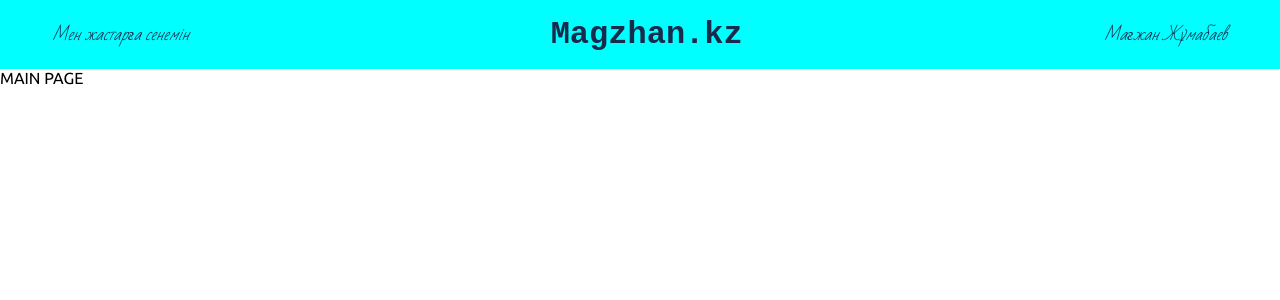
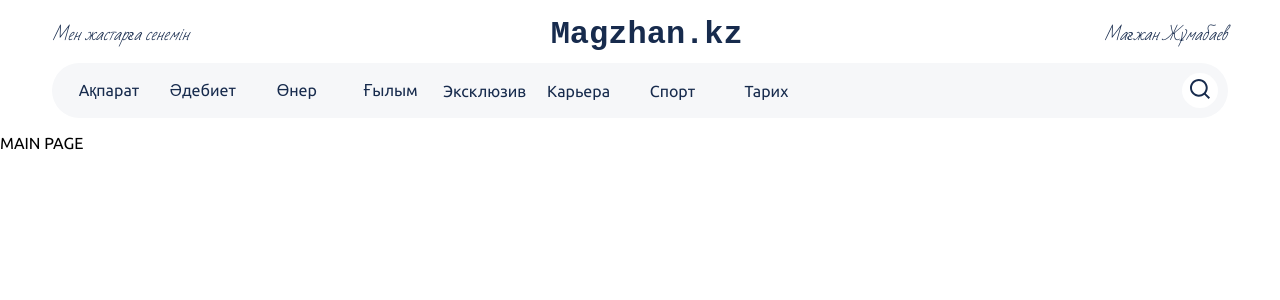
Before and after one commit to Yerbo71/news-app, a Next.js app: page / in a window 1280 px wide. Shown: the top 300 px of the page. Built offline with nearby package versions, Linux system fonts and the light colour scheme; a web font is replaced by a local one.

Commit message:
working with header and navigation

```diff
--- a/src/features/header/index.tsx
+++ b/src/features/header/index.tsx
@@ -3,6 +3,7 @@ import React from 'react';
 import {HeaderWrapper} from "@/features/header/styles";
 import Slogan from "@/shared/slogan/slogan";
 import Naming from "@/shared/naming/naming";
+import Navbar from "@/shared/navbar/navbar";
 
 const Header = () => {
     return (
@@ -16,10 +17,7 @@ const Header = () => {
             <Slogan>
                 Мағжан Жұмабаев
             </Slogan>
-            {
-                /*navbar*/
-            }
-
+            <Navbar/>
         </HeaderWrapper>
     );
 };
--- a/src/features/header/styles.ts
+++ b/src/features/header/styles.ts
@@ -2,7 +2,6 @@ import styled from '@emotion/styled'
 export const HeaderWrapper = styled.header`
   display: flex;
   padding: 16px 52px 16px 52px;
-  background-color: aqua;
   justify-content: space-between;
   align-items: center;
   flex-wrap: wrap;
--- /dev/null
+++ b/src/shared/AppLink/index.ts
@@ -0,0 +1,9 @@
+import Link from "next/link";
+import styled from "@emotion/styled";
+import {mainColors} from "@/shared/constants/style/colors";
+
+export const AppLink = styled(Link)`
+  text-decoration: none;
+  color:${mainColors.main} ;
+  transition: all 0.3s ease;
+`
--- a/src/shared/navbar/navbar.tsx
+++ b/src/shared/navbar/navbar.tsx
@@ -1,10 +1,30 @@
 import React from 'react';
+import {NavBox, NavUlist, NavSearch, NavWrapper, Navlist, SearchShape} from "@/shared/navbar/styles";
+import Image from "next/image";
+import search from "../../../public/img/Search.svg"
+import {AppLink} from "@/shared/AppLink";
 
 const Navbar = () => {
     return (
-        <div>
-
-        </div>
+        <NavWrapper>
+            <NavBox>
+                <NavUlist>
+                    <Navlist><AppLink href={"/"}>Ақпарат</AppLink></Navlist>
+                    <Navlist><AppLink href={"/adebiet"}>Әдебиет</AppLink></Navlist>
+                    <Navlist><AppLink href={"/oner"}>Өнер</AppLink></Navlist>
+                    <Navlist><AppLink href={"/gylym"}>Ғылым</AppLink></Navlist>
+                    <Navlist><AppLink href={"/exclusive"}>Эксклюзив</AppLink></Navlist>
+                    <Navlist><AppLink href={"/career"}>Карьера</AppLink></Navlist>
+                    <Navlist><AppLink href={"/sport"}>Спорт</AppLink></Navlist>
+                    <Navlist><AppLink href={"/tarih"}>Тарих</AppLink></Navlist>
+                </NavUlist>
+                <NavSearch>
+                    <SearchShape>
+                        <Image src={search} alt={"Search"} width={20} height={20}/>
+                    </SearchShape>
+                </NavSearch>
+            </NavBox>
+        </NavWrapper>
     );
 };
 
--- /dev/null
+++ b/src/shared/navbar/styles.ts
@@ -0,0 +1,54 @@
+import styled from '@emotion/styled'
+export const NavWrapper = styled.div`
+  width: 100%;
+  display: flex;
+  justify-content: space-between;
+  align-items: center;
+  flex-wrap: wrap;
+  margin-top: 10px;
+`
+
+export const NavBox = styled.nav`
+  width: 100%;
+  display: flex;
+  padding: 10px;
+  background-color: #F6F7F9;
+  justify-content: space-between;
+  align-items: center;
+  flex-wrap: wrap;
+  border: none;
+  border-radius: 30px;
+`
+
+export const NavUlist = styled.ol`
+  width: 65%;
+  display: flex;
+  margin: 0;
+  padding: 0;
+`
+export const Navlist = styled.li`
+  width: 65%;
+  display: flex;
+  font-size: 16px;
+  justify-content: center;
+  align-items: center;
+  color: #172B4D;
+  &:hover {
+
+  }
+`
+
+
+export const NavSearch = styled.div`
+  width: 35%;
+  display: flex;
+  justify-content: flex-end;
+  align-items: center;
+`
+export const SearchShape = styled.div`
+  padding: 6px 8px 6px 8px;
+  border: none;
+  border-radius: 50%;
+  background-color: white;
+  cursor: pointer;
+`
```
Also changed, not shown: src/app/akparat/layout.tsx (deleted, +0 -16 lines), src/app/akparat/page.tsx (deleted, +0 -11 lines), public/img/Search.svg (added).
